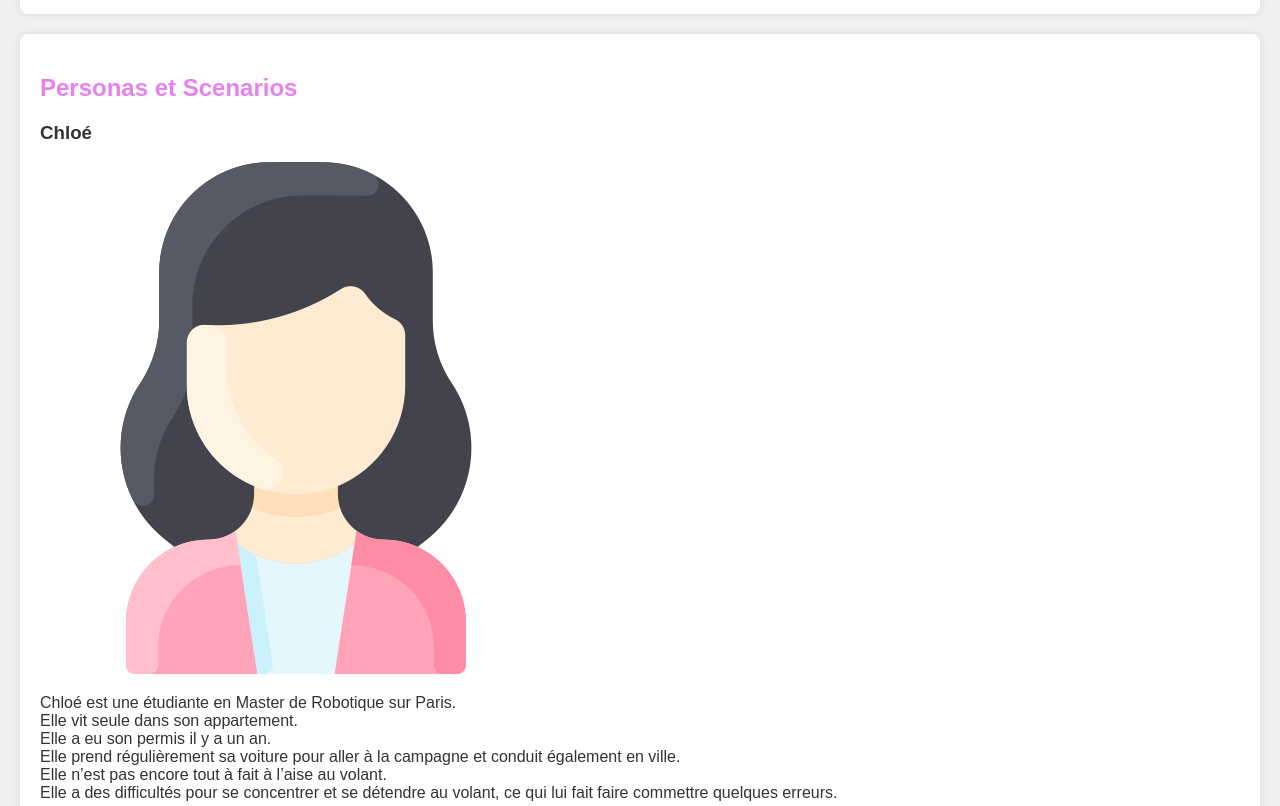
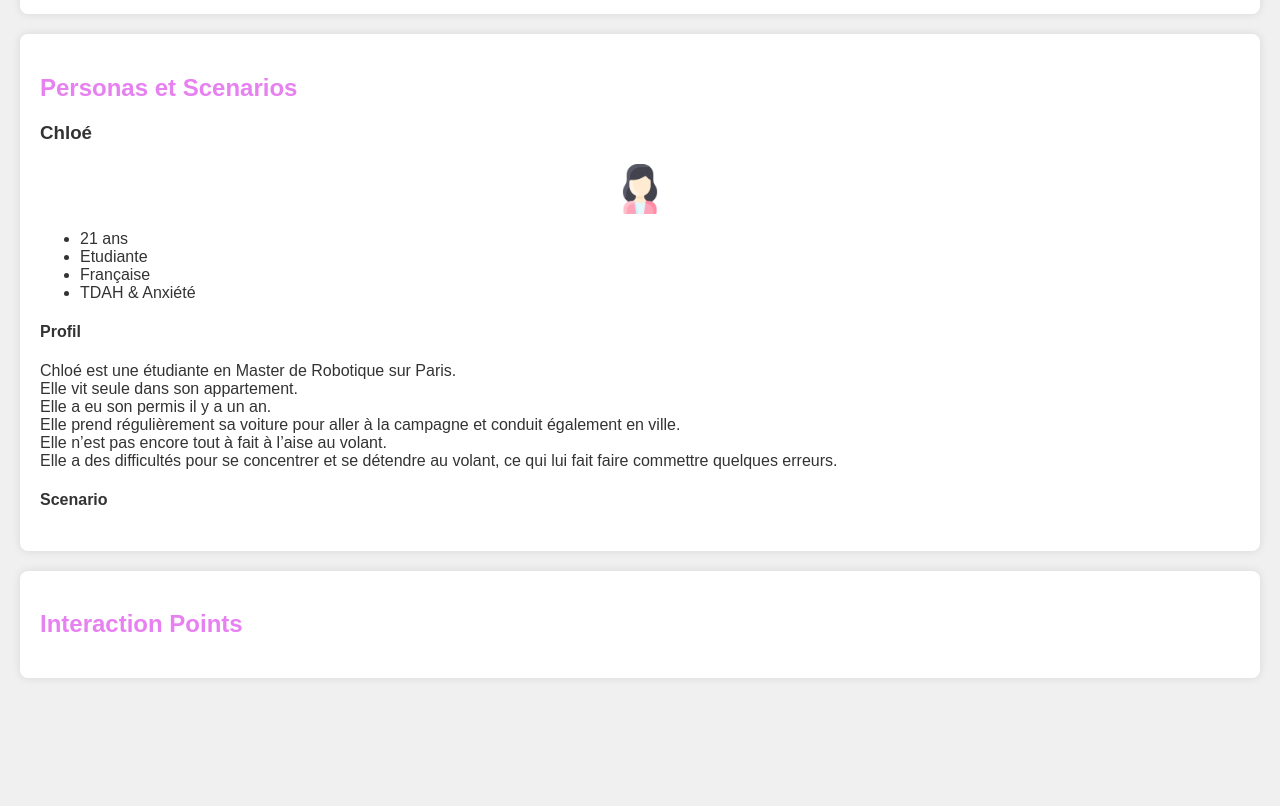
Before and after one commit to Cybercartographes/Cybercartographes.github.io, a plain HTML site: page index.html in a window 1280 px wide. Shown: the part 680-1486 px from the top of the page. After the commit the page ends 1378 px from the top, so only its background shows below. Drawn offline with Linux system fonts and the light colour scheme.

Commit message:
ajout persona

```diff
--- a/index.html
+++ b/index.html
@@ -53,7 +53,29 @@
 
         .personas {
             margin-top: 20px;
+            margin-bottom: 20px;
         }
+
+        .persona {
+            margin-top: 20px;
+        }
+
+        .persona img {
+            width: 50px;
+            height: 50px;
+            border-radius: 20%;
+            margin: 0 auto;
+            display: block;
+        }
+
+        .persona desc {
+            text-align: center;
+        }
+
+        .scenario {
+            margin-top: 20px;
+        }
+
     </style>
 </head>
 <body>
@@ -87,14 +109,29 @@
         <h2>Personas et Scenarios</h2>
         <div class="personas">
             <h3>Chloé</h3>
-            <p class="persona.img"><img src="images/chloe.png" alt="Chloé"></p>
-            <p class="persona.desc">Chloé est une étudiante en Master de Robotique sur Paris.<br/>
+            <p class="persona img"><img src="images/chloe.png" alt="Chloé"></p>
+            <ul>
+                <li>21 ans</li>
+                <li>Etudiante</li>
+                <li>Française</li>
+                <li>TDAH & Anxiété</li>
+            </ul>
+            <p class="persona desc">
+                <h4>Profil</h4>
+                Chloé est une étudiante en Master de Robotique sur Paris.<br/>
                 Elle vit seule dans son appartement.<br/>
                 Elle a eu son permis il y a un an.<br/>
                 Elle prend régulièrement sa voiture pour aller à la campagne et conduit également en ville.<br/>
                 Elle n’est pas encore tout à fait à l’aise au volant.<br/>
                 Elle a des difficultés pour se concentrer et se détendre au volant, ce qui lui fait faire commettre quelques erreurs.</p>
-        </div>
+
+            <p class = "scenario">
+                <h4>Scenario</h4>
+            </p>
+
+            </div>
+
+            </div>
     </section>
 
     <section>
```
